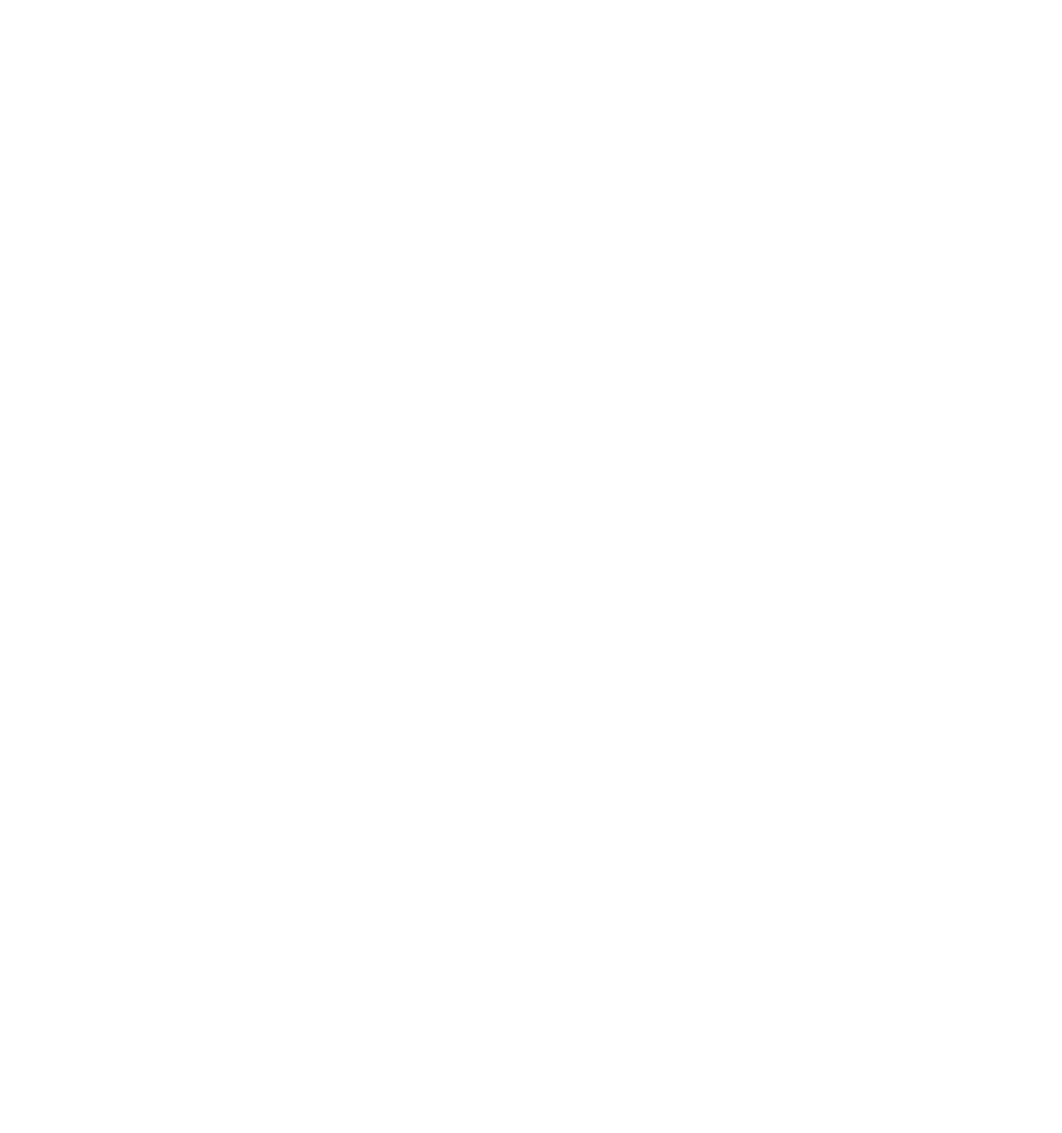
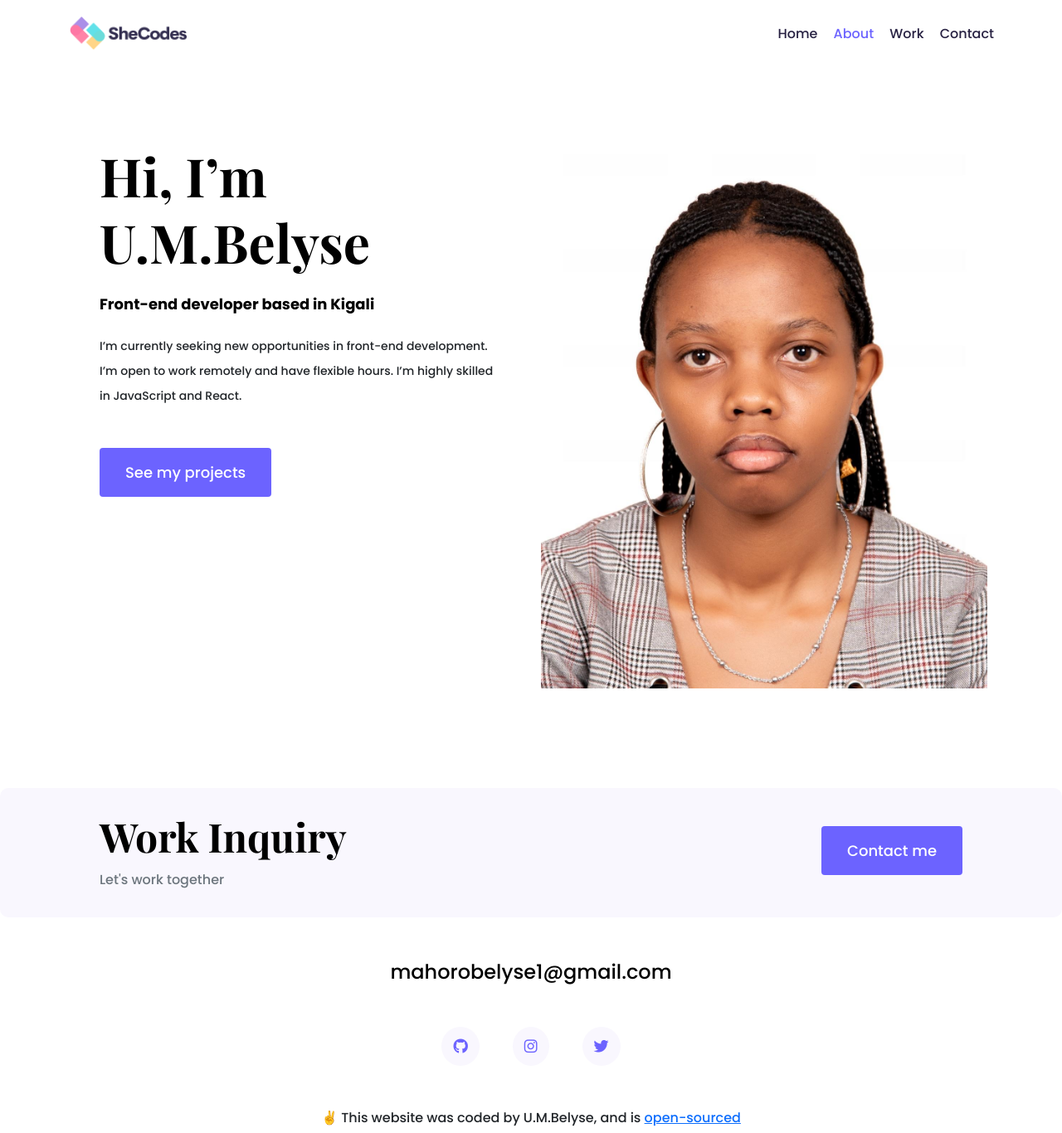
Before and after one commit to mahoro-belyse/my-work, a plain HTML site: page about.html in a window 1280 px wide. Shown: the whole page at 83% size. Before the commit the page ends 800 px from the top, so only its background shows below. Drawn offline with nearby package versions, Linux system fonts and the light colour scheme.

Commit message:
done on working on about.html

```diff
--- a/about.html
+++ b/about.html
@@ -0,0 +1,140 @@
+
+<!DOCTYPE html>
+<html lang="en">
+  <head>
+    <meta charset="UTF-8" />
+    <meta http-equiv="X-UA-Compatible" content="IE=edge" />
+    <meta name="viewport" content="width=device-width, initial-scale=1.0" />
+    <title>About Belyse</title>
+
+    <link
+      href="https://cdn.jsdelivr.net/npm/bootstrap@5.0.0-beta2/dist/css/bootstrap.min.css"
+      rel="stylesheet"
+      integrity="sha384-BmbxuPwQa2lc/FVzBcNJ7UAyJxM6wuqIj61tLrc4wSX0szH/Ev+nYRRuWlolflfl"
+      crossorigin="anonymous"
+    />
+    <link rel="preconnect" href="https://fonts.gstatic.com" />
+    <link
+      href="https://fonts.googleapis.com/css2?family=Playfair+Display:wght@700&family=Poppins:wght@500;700&display=swap"
+      rel="stylesheet"
+    />
+    <link rel="stylesheet" href="style/style.css" />
+
+    <script
+      src="https://cdn.jsdelivr.net/npm/bootstrap@5.0.0-beta2/dist/js/bootstrap.bundle.min.js"
+      integrity="sha384-b5kHyXgcpbZJO/tY9Ul7kGkf1S0CWuKcCD38l8YkeH8z8QjE0GmW1gYU5S9FOnJ0"
+      crossorigin="anonymous"
+    ></script>
+    <script
+      src="https://kit.fontawesome.com/ddc3ee268a.js"
+      crossorigin="anonymous"
+    ></script>
+  </head>
+  <body>
+    <div class="container">
+      <nav class="d-flex justify-content-between">
+        <a href="/" title="Homepage">
+          <img
+            src="images/logo.png"
+            class="logo d-none d-md-block"
+            alt="Patricia Logo"
+          />
+          <img
+            src="images/logo-small.jpg"
+            class="logo d-block d-md-none"
+            alt="Patricia Logo"
+          />
+        </a>
+        <ul>
+          <li>
+            <a href="index.html" title="Homepage"> Home</a>
+          </li>
+          <li class="active">
+            <a href='about.html' title='About Belyse'> About</a>
+          </li>
+          <li>
+            <a href='about.html' title='Belyse work'> Work</a>
+          </li>
+          <li>
+            <a href='contact.html' title='Contact Belyse'> Contact</a>
+          </li>
+        </ul>
+      </nav>
+    </div>
+    <div class="content-container container">
+      <div class="row">
+        <div class="col-lg-6">
+          <div class="content">
+            <h1 class="mb-4">Hi, I’m U.M.Belyse</h1>
+            <h2 class="mb-4">Front-end developer based in Kigali</h2>
+            <p class="mb-5">
+              I’m currently seeking new opportunities in front-end development.
+              I’m open to work remotely and have flexible hours. I’m highly
+              skilled in JavaScript and React.
+            </p>
+            <a class='btn btn-branding' href='work.html'>See my projects</a>
+          </div>
+        </div>
+        <div class="col-lg-6">
+          <img src="images/photo of me.jpg" alt="" class="img-fluid" />
+        </div>
+      </div>
+    </div>
+    <footer>
+        <div class="contact-box justify-content-between mb-5 d-none d-md-flex">
+          <div>
+            <h3>Work Inquiry</h3>
+            <p class="text-muted">Let's work together</p>
+          </div>
+          <div>
+            <a
+              class="btn btn-branding mt-3"
+              href="contact.html"
+              title="Contact Belyse"
+            >
+              Contact me
+            </a>
+          </div>
+        </div>
+        <div class="d-flex justify-content-center mb-5">
+          <a
+            href="mailto:mahorobelyse1@gmail.com"
+            class="email-link"
+            title="Email Belyse"
+          >
+            mahorobelyse1@gmail.com
+          </a>
+        </div>
+        <div class="social-links d-flex justify-content-center">
+          <a
+            href="https://www.github.com/mahoro-belyse"
+            target="_blank"
+            title="GitHub Profile"
+          >
+            <i class="fab fa-github"></i>
+          </a>
+          <a
+            href="https://www.instagram.com/b_ecky_darling"
+            target="_blank"
+            title="instragram Profile"
+          >
+            <i class="fab fa-instagram"></i>
+          </a>
+          <a
+            href="https://www.twitter.com/BelyseMahoro"
+            target="_blank"
+            title="Twitter Profile"
+          >
+            <i class="fab fa-twitter"></i>
+          </a>
+        </div>
+        <p class="text-center mt-5">
+          ✌️ This website was coded by U.M.Belyse, and is
+          <a href="https://github.com/mahoro-belyse/my-work" target="_blank">
+            open-sourced
+          </a>
+        </p>
+      </footer>
+    </div>
+  </body>
+</html>
```
Also changed, not shown: index.html (+19 -17 lines).
